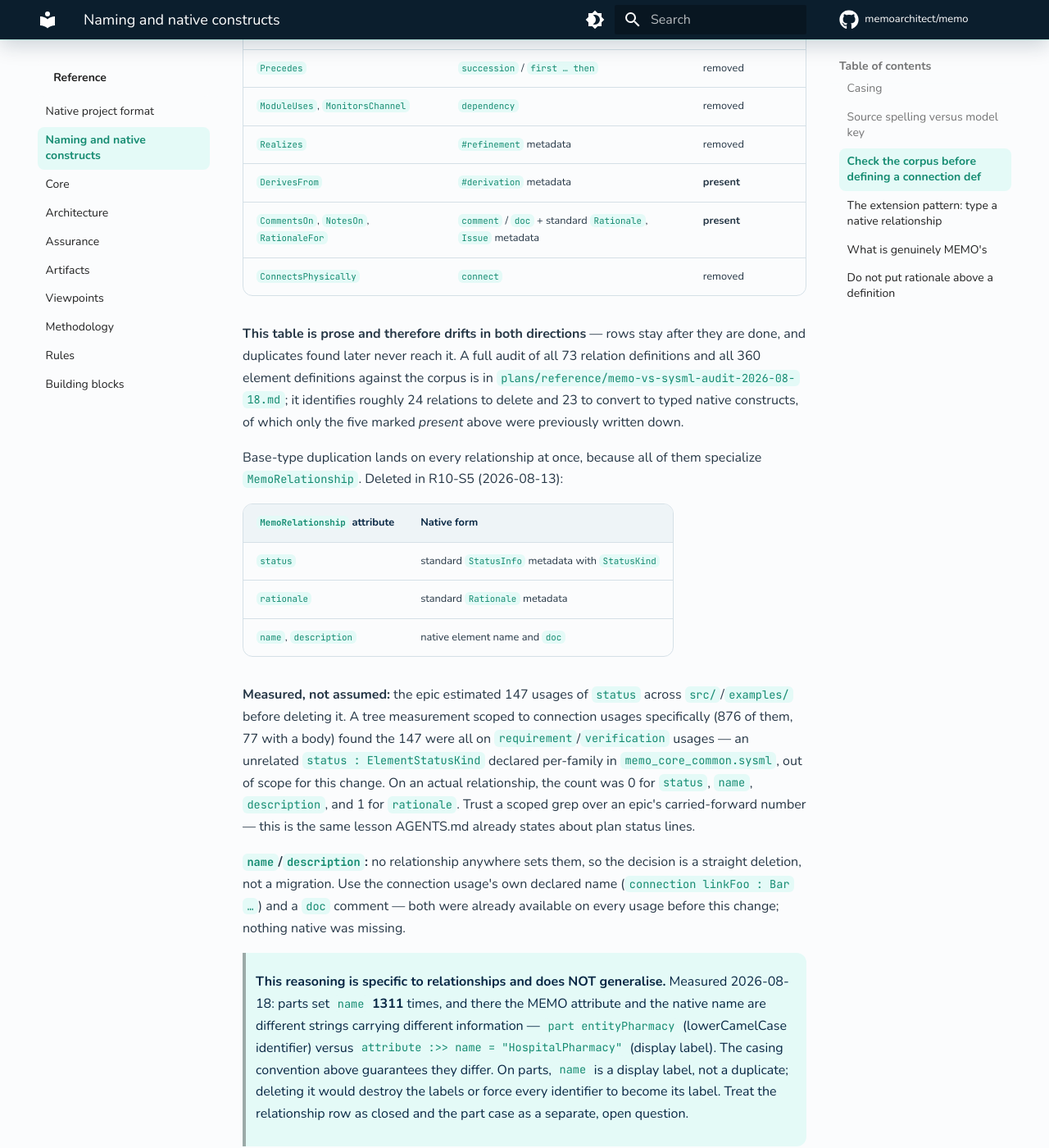
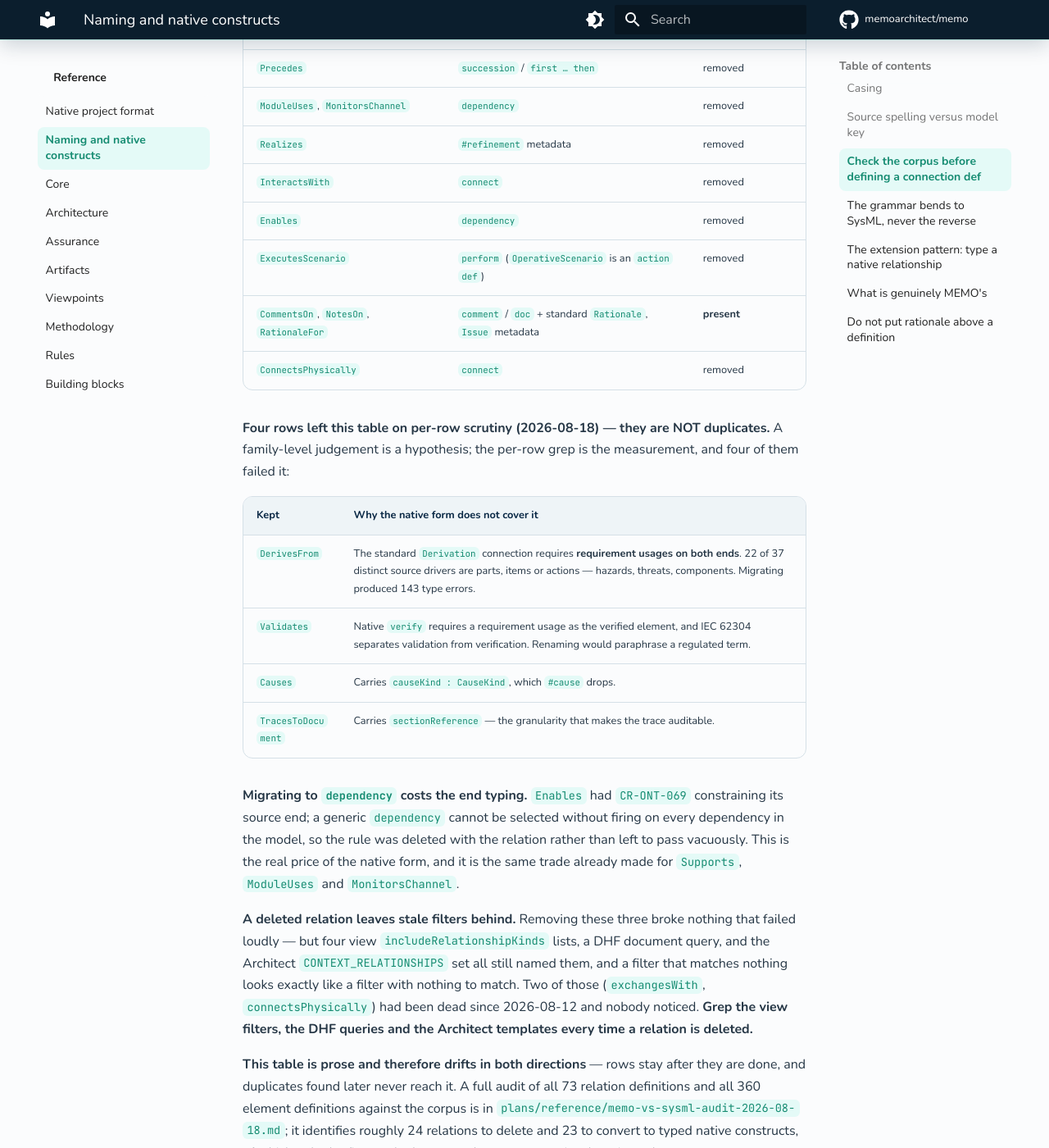
Before and after one commit to memoarchitect/memo, an MkDocs documentation site: the page built from docs/reference/naming-and-native-constructs.md, in a window 1280 px wide and 1400 px high, scrolled down 2214 px. Shown: the whole window at 82% size. Built offline with MkDocs 1.6.1 and Material for MkDocs 9.7.7, drawn with Linux system fonts in a browser that asks for light colours; comment, search, counter and statistics services are not loaded; some of the changed text lies outside the part shown.

Commit message:
Close bucket A: migrate InteractsWith/Enables/ExecutesScenario, keep four
Bucket A of the 2026-08-18 audit is finished, with a different result than the
audit predicted. A family-level classification is a hypothesis; the per-row
grep is the measurement, and four rows failed it.

Migrated and deleted:
  InteractsWith (9)    -> connect      no attributes; the operational-context
                                       package already scopes the ends
  Enables (9)          -> dependency   no attributes
  ExecutesScenario (1) -> perform      OperativeScenario is an action def

Kept, because the native form does not cover them:
  DerivesFrom (143)  standard Derivation requires requirement usages on BOTH
                     ends; 22 of 37 distinct source drivers are parts, items or
                     actions -- hazards, threats, components. Migrating anyway
                     produced 143 type errors.
  Validates (4)      native verify requires a requirement usage, and IEC 62304
                     separates validation from verification.
  Causes             carries causeKind : CauseKind.
  TracesToDocument   carries sectionReference.

CR-ONT-069 is deleted with Enables. It constrained enables source ends; a
generic dependency cannot be selected without firing on every dependency, and a
rule whose selector matches nothing passes forever and reads as coverage. Same
trade already made for Supports/ModuleUses/MonitorsChannel -- now written down.

Retargets the view filters that named the deleted relations. A filter matching
nothing looks exactly like a filter with nothing to match.

Co-Authored-By: Claude Opus 5 <noreply@anthropic.com>

```diff
--- a/docs/reference/naming-and-native-constructs.md
+++ b/docs/reference/naming-and-native-constructs.md
@@ -78,9 +78,37 @@ backlog long after most of it had been done, and 12 of the 17 rows were stale.
 | `Precedes` | `succession` / `first … then` | removed |
 | `ModuleUses`, `MonitorsChannel` | `dependency` | removed |
 | `Realizes` | `#refinement` metadata | removed |
-| `DerivesFrom` | `#derivation` metadata | **present** |
+| `InteractsWith` | `connect` | removed |
+| `Enables` | `dependency` | removed |
+| `ExecutesScenario` | `perform` (`OperativeScenario` is an `action def`) | removed |
 | `CommentsOn`, `NotesOn`, `RationaleFor` | `comment` / `doc` + standard `Rationale`, `Issue` metadata | **present** |
 | `ConnectsPhysically` | `connect` | removed |
+
+**Four rows left this table on per-row scrutiny (2026-08-18) — they are NOT
+duplicates.** A family-level judgement is a hypothesis; the per-row grep is the
+measurement, and four of them failed it:
+
+| Kept | Why the native form does not cover it |
+|---|---|
+| `DerivesFrom` | The standard `Derivation` connection requires **requirement usages on both ends**. 22 of 37 distinct source drivers are parts, items or actions — hazards, threats, components. Migrating produced 143 type errors. |
+| `Validates` | Native `verify` requires a requirement usage as the verified element, and IEC 62304 separates validation from verification. Renaming would paraphrase a regulated term. |
+| `Causes` | Carries `causeKind : CauseKind`, which `#cause` drops. |
+| `TracesToDocument` | Carries `sectionReference` — the granularity that makes the trace auditable. |
+
+**Migrating to `dependency` costs the end typing.** `Enables` had
+`CR-ONT-069` constraining its source end; a generic `dependency` cannot be
+selected without firing on every dependency in the model, so the rule was
+deleted with the relation rather than left to pass vacuously. This is the real
+price of the native form, and it is the same trade already made for `Supports`,
+`ModuleUses` and `MonitorsChannel`.
+
+**A deleted relation leaves stale filters behind.** Removing these three broke
+nothing that failed loudly — but four view `includeRelationshipKinds` lists, a
+DHF document query, and the Architect `CONTEXT_RELATIONSHIPS` set all still
+named them, and a filter that matches nothing looks exactly like a filter with
+nothing to match. Two of those (`exchangesWith`, `connectsPhysically`) had been
+dead since 2026-08-12 and nobody noticed. **Grep the view filters, the DHF
+queries and the Architect templates every time a relation is deleted.**
 
 **This table is prose and therefore drifts in both directions** — rows stay after
 they are done, and duplicates found later never reach it. A full audit of all 73
@@ -206,6 +234,25 @@ works, grep the memo-tools `builder.ts`
 (`packages/tools/src/model/builder.ts`) for a handler that consumes it. A green
 parse is not a built model.
 
+## The grammar bends to SysML, never the reverse
+
+Migrating `InteractsWith` produced `connection connect a to b;` — the normative
+binary-connector shorthand. SysIDE accepted it; the Langium grammar rejected it,
+because `ConnectionEnd` required `endName '::>' ref`. The fix is **always** to
+widen the grammar, not to re-spell the model into whatever the grammar happens
+to accept. `endName` is now optional, and the builder defaults an omitted end to
+the inherited `source`/`target` participants.
+
+Two things this exposed, both worth repeating:
+
+- **The spawned `sysmlc` transport runs the compiled build.** After a grammar
+  change, `sysmlc-transport.test.ts` fails with the in-process and spawned IRs
+  disagreeing — six edges present in one and absent in the other. That is a
+  stale `lib/`, not a logic bug. Run the build before believing the diff.
+- **Diff the IRs structurally.** The raw assertion output is an 11MB string
+  comparison that says nothing. A ten-line first-difference walk named the
+  exact six relationships in one run.
+
 ## The extension pattern: type a native relationship
 
 When SysML v2 supplies the relationship but MEMO must attach regulated
```
Also changed, not shown: 11 other files.
